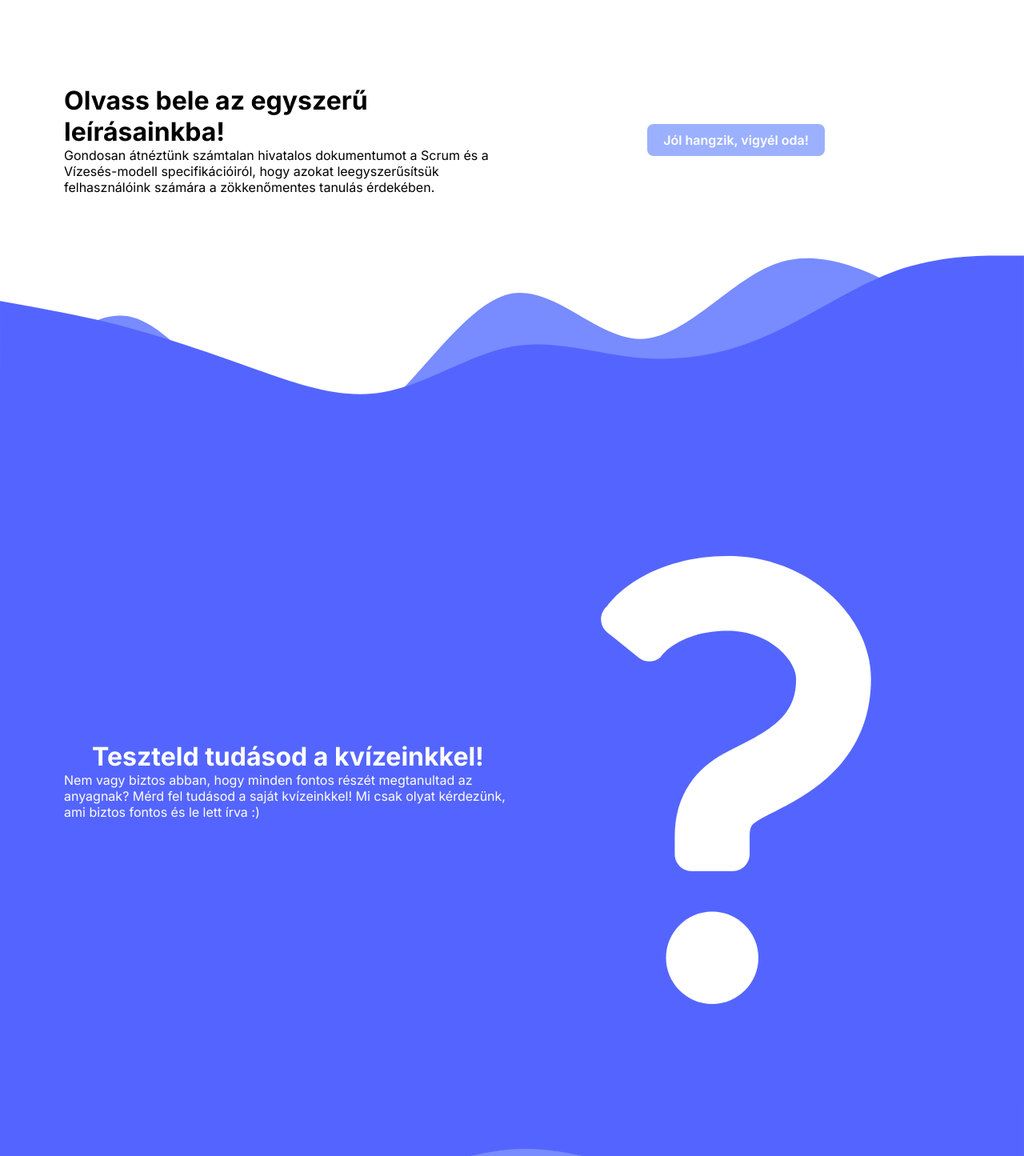
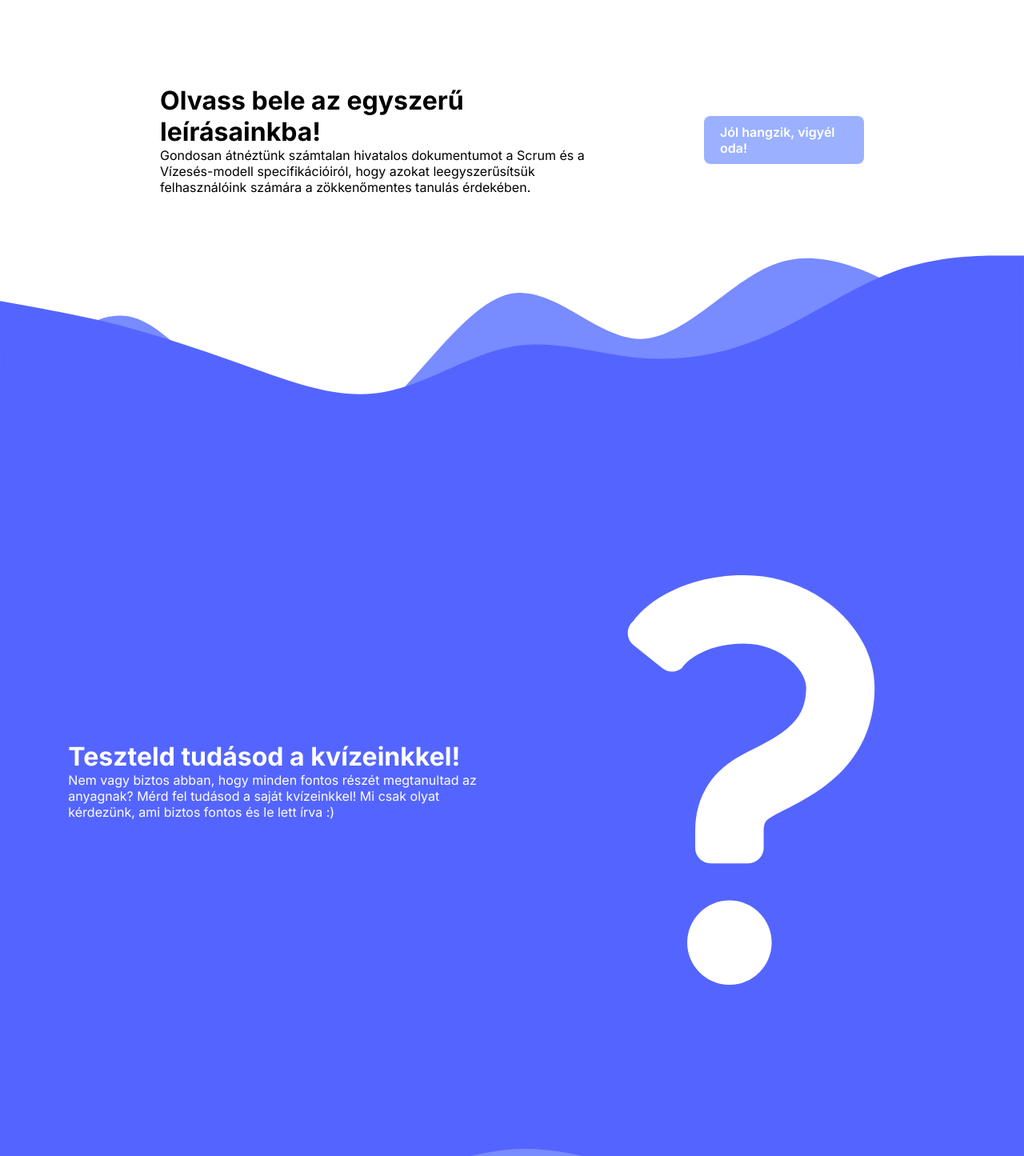
Before and after one commit to WR0NGTH3HU4/SprintStream, a SvelteKit app in the folder app/: page / in a window 1280 px wide. Shown: the part 1025-2470 px from the top of the page at 80% size. Built offline with nearby package versions, Linux system fonts and the light colour scheme.

Commit message:
poziciok javitasa

```diff
--- a/app/src/routes/+page.svelte
+++ b/app/src/routes/+page.svelte
@@ -18,25 +18,23 @@
                 <span>Olvass bele az egyszerű leírásainkba!</span>
                 <span>Gondosan átnéztünk számtalan hivatalos dokumentumot a Scrum és a Vízesés-modell specifikációiról, hogy azokat leegyszerűsítsük felhasználóink számára a zökkenőmentes tanulás érdekében.</span>
             </div>
-            <div class="feature">
-                <a href="" class="button">Jól hangzik, vigyél oda!</a>
-            </div>
+            <a href="" class="button">Jól hangzik, vigyél oda!</a>
         </div>
         <svg xmlns="http://www.w3.org/2000/svg" viewBox="0 0 1440 320">
             <path fill="#788BFF" fill-opacity="1" d="M0,256L30,218.7C60,181,120,107,180,117.3C240,128,300,224,360,266.7C420,309,480,299,540,245.3C600,192,660,96,720,85.3C780,75,840,149,900,149.3C960,149,1020,75,1080,48C1140,21,1200,43,1260,74.7C1320,107,1380,149,1410,170.7L1440,192L1440,320L1410,320C1380,320,1320,320,1260,320C1200,320,1140,320,1080,320C1020,320,960,320,900,320C840,320,780,320,720,320C660,320,600,320,540,320C480,320,420,320,360,320C300,320,240,320,180,320C120,320,60,320,30,320L0,320Z"></path>
             <path fill="#5465FF" fill-opacity="1" d="M0,96L30,101.3C60,107,120,117,180,133.3C240,149,300,171,360,192C420,213,480,235,540,224C600,213,660,171,720,160C780,149,840,171,900,176C960,181,1020,171,1080,144C1140,117,1200,75,1260,53.3C1320,32,1380,32,1410,32L1440,32L1440,320L1410,320C1380,320,1320,320,1260,320C1200,320,1140,320,1080,320C1020,320,960,320,900,320C840,320,780,320,720,320C660,320,600,320,540,320C480,320,420,320,360,320C300,320,240,320,180,320C120,320,60,320,30,320L0,320Z"></path>
         </svg>
     </section>
-    <section>
+    <section id="teszt">
         <div class="feature">
             <span>Teszteld tudásod a kvízeinkkel!</span>
             <span>Nem vagy biztos abban, hogy minden fontos részét megtanultad az anyagnak? Mérd fel tudásod a saját kvízeinkkel! Mi csak olyat kérdezünk, ami biztos fontos és le lett írva :)</span>
         </div>
-        <div class="feature">
+        <div id="question-wrapper">
             <img src="question.svg" alt="">
         </div>
     </section>
-    <section>
+    <section id="veg">
         <svg xmlns="http://www.w3.org/2000/svg" viewBox="0 0 1440 320">
             <path fill="#788BFF" fill-opacity="1" d="M0,64L40,53.3C80,43,160,21,240,42.7C320,64,400,128,480,144C560,160,640,128,720,138.7C800,149,880,203,960,197.3C1040,192,1120,128,1200,117.3C1280,107,1360,149,1400,170.7L1440,192L1440,0L1400,0C1360,0,1280,0,1200,0C1120,0,1040,0,960,0C880,0,800,0,720,0C640,0,560,0,480,0C400,0,320,0,240,0C160,0,80,0,40,0L0,0Z"></path>
             <path fill="#5465FF" fill-opacity="1" d="M0,160L40,149.3C80,139,160,117,240,117.3C320,117,400,139,480,128C560,117,640,75,720,69.3C800,64,880,96,960,122.7C1040,149,1120,171,1200,165.3C1280,160,1360,128,1400,112L1440,96L1440,0L1400,0C1360,0,1280,0,1200,0C1120,0,1040,0,960,0C880,0,800,0,720,0C640,0,560,0,480,0C400,0,320,0,240,0C160,0,80,0,40,0L0,0Z"></path>
@@ -44,7 +42,7 @@
         <div>
             <div class="feature">
                 <span>Mindezt teljesen ingyen!</span>
-                <span>Az oldal teljesen nonprofit, nem kell regisztrálni a használatához. Emellett az egész projekt nyílt forráskódú és minden része elérhető a <a href="">GitHub</a> reponkban.</span>
+                <span>Az oldal teljesen nonprofit, nem kell regisztrálni a használatához. Emellett az egész projekt nyílt forráskódú és minden része elérhető a <a href="https://github.com/WR0NGTH3HU4/SprintStream">GitHub</a> reponkban.</span>
             </div>
         </div>
         <div></div>
@@ -89,7 +87,7 @@
         display: flex;
         flex-direction: column;
         justify-content: center;
-        align-items: center;
+        align-items: flex-start;
 
         span:nth-child(1) {
             font-size: 2rem;
@@ -97,7 +95,21 @@
         }
     }
 
-    section:nth-child(2) > div, section:nth-child(3) {
+    #leirasok > div {
+        justify-content: space-evenly;
+        align-items: center;
+
+        & > * {
+            flex-grow: 0;
+        }
+
+        .button {
+            max-width: 10rem;
+            max-height: 4rem;
+        }
+    }
+
+    #leirasok > div {
         display: flex;
         flex-direction: row;
         padding: 0 5rem;
@@ -105,9 +117,22 @@
         & > * {
             flex-basis: 50%;
         }
+    }
 
-        & > div {
-            & > img { // csak hogy ne nezzen ki hulyen a kerdojel
+    #teszt {
+        flex-direction: row;
+        justify-content: space-evenly;
+
+        & > * {
+            flex-basis: 40%;
+        }
+
+        #question-wrapper {
+            display: flex;
+            flex-direction: column;
+            justify-content: center;
+
+            & > img {
                 width: 100%;
             }
         }
@@ -135,6 +160,7 @@
 
         & > img {
             animation: linear infinite spin 25s;
+            height: 60vw;
         }
     }
 
```
